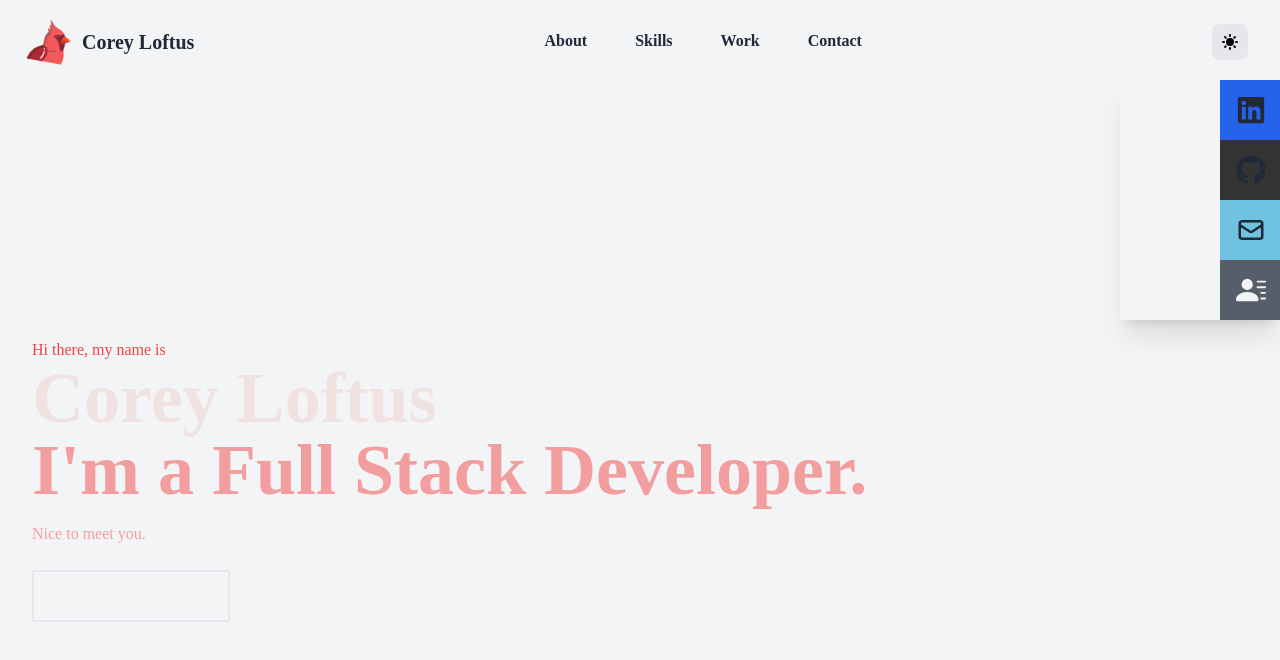
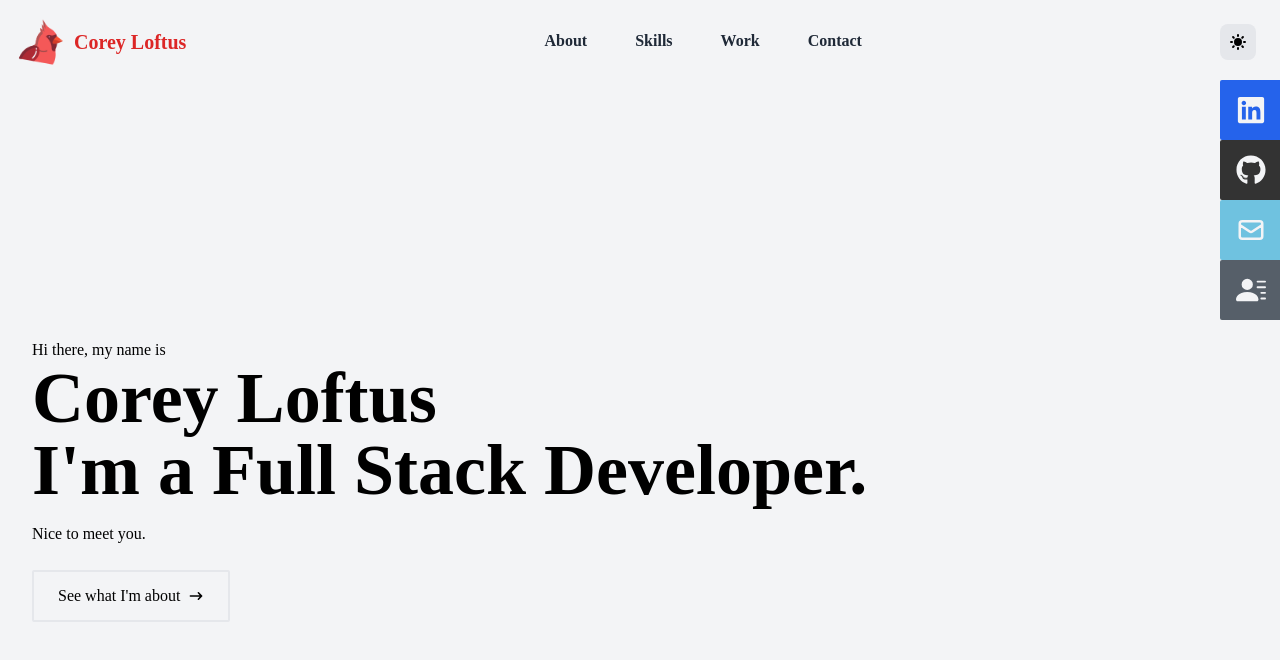
Before and after one commit to coreyloftus/personal-portfolio, a React (Create React App) app: page / in a window 1280 px wide. Shown: the top 660 px of the page. Built offline with nearby package versions, Linux system fonts and the light colour scheme.

Commit message:
Navbar -> dark mode styling started - social icons stay the same

```diff
--- a/src/components/App.js
+++ b/src/components/App.js
@@ -8,7 +8,8 @@ import Work from "./Work"
 
 function App() {
   return (
-    <div className="dark:bg-[#32171a] bg-gray-100">
+    <div className="dark:bg-gray-900 bg-gray-100">
+      <div className="dark:bg-red-900/40">
       <Navbar />
       <Home />
       <About />
@@ -17,6 +18,7 @@ function App() {
       <Contact />
       <Footer />
     </div>
+      </div>
   )
 }
 
--- a/src/components/Home.jsx
+++ b/src/components/Home.jsx
@@ -6,17 +6,17 @@ const Home = () => {
     <div name="home" className="h-screen">
       {/* container */}
       <div className="max-w-[1000px] h-full px-8 flex flex-col justify-center">
-        <p className="text-red-500">Hi there, my name is</p>
-        <h1 className="text-4xl sm:text-7xl font-bold text-[#f1e2e2]">
+        <p className="dark:text-red-500">Hi there, my name is</p>
+        <h1 className="text-4xl sm:text-7xl font-bold dark:text-[#f1e2e2]">
           Corey Loftus
         </h1>
-        <h2 className="text-4xl sm:text-7xl font-bold text-[#f29e9e]">
+        <h2 className="text-4xl sm:text-7xl font-bold dark:text-[#f29e9e]">
           I'm a Full Stack Developer.
         </h2>
-        <p className="text-[#f29e9e] py-4 max-w-700">Nice to meet you.</p>
+        <p className="dark:text-[#f29e9e] py-4 max-w-700">Nice to meet you.</p>
         <div>
           <Link to="about" smooth={true} duration={500}>
-            <button className="text-gray-100 rounded-sm group border-2 px-6 py-3 my-2 flex items-center hover:bg-red-500 hover:border-red-500">
+            <button className="dark:text-gray-100 rounded-sm group border-2 px-6 py-3 my-2 flex items-center hover:bg-red-500 hover:border-red-500">
               See what I'm about
               <span className="group-hover:rotate-90 duration-300">
                 <HiArrowNarrowRight className="ml-2" />{" "}
--- a/src/components/Navbar.jsx
+++ b/src/components/Navbar.jsx
@@ -18,7 +18,7 @@ const Navbar = () => {
   // }, [darkMode])
 
   return (
-    <div className="box-border top-0 w-screen p-2 px-4 font-bold text-gray-800 dark:text-gray-100 dark:bg-[#020202]">
+    <div className="box-border top-0 w-screen p-2 font-bold text-gray-800 dark:text-gray-100 dark:bg-[#020202]">
       <div className="flex items-center justify-between relative p-2 dark:bg-gray-800 rounded-lg">
         {/* logo image */}
         <Link
@@ -30,7 +30,7 @@ const Navbar = () => {
         >
           <div className="flex items-center">
             <img src={Logo} alt="Logo" style={{ width: "50px" }} />
-            <span className="px-2 text-xl font-bold dark:text-red-500">
+            <span className="px-2 text-xl font-bold text-red-600 dark:text-red-500">
               Corey Loftus
             </span>
           </div>
@@ -66,19 +66,21 @@ const Navbar = () => {
         {/* hamburger */}
         <div onClick={handleClick} className="md:hidden z-10 cursor-pointer">
           {!nav ? (
-            <FaBars size={40} className="text-gray-100" />
+            <FaBars size={40} className="dark:text-gray-100" />
           ) : (
-            <FaTimes size={40} className="text-gray-100" />
+            <FaTimes size={40} className="dark:text-gray-100" />
           )}
         </div>
       </div>
 
       {/* mobile menu */}
       {nav && (
-        <div className="mt-2 bg-[#32171a] z-30 relative">
-          <ul className={!nav ? "hidden" : "w-full mt-2"}>
+        <div className="mt-2 bg-gray-200 dark:bg-red-900/40 z-30 relative">
+          <ul className={!nav ? "hidden" : "w-full mt-2 p-2 text-center"}>
             <Link to="about" smooth={true} duration={500} onClick={handleClick}>
-              <li className="py-2 text-xl">About</li>
+              <li className="py-2 text-xl hover:bg-gray-300 dark:hover:bg-red-700 border-b-2 border-red-800/50">
+                About
+              </li>
             </Link>
             <Link
               to="skills"
@@ -86,10 +88,14 @@ const Navbar = () => {
               duration={500}
               onClick={handleClick}
             >
-              <li className="py-2 text-xl">Skills</li>
+              <li className="py-2 text-xl hover:bg-gray-300 dark:hover:bg-red-700 border-b-2 border-red-800/50">
+                Skills
+              </li>
             </Link>
             <Link to="work" smooth={true} duration={500} onClick={handleClick}>
-              <li className="py-2 text-xl">Work</li>
+              <li className="py-2 text-xl hover:bg-gray-300 dark:hover:bg-red-700 border-b-2 border-red-800/50">
+                Work
+              </li>
             </Link>
             <Link
               to="contact"
@@ -97,15 +103,17 @@ const Navbar = () => {
               duration={500}
               onClick={handleClick}
             >
-              <li className="py-2 text-xl">Contact</li>
+              <li className="py-2 text-xl hover:bg-gray-300 dark:hover:bg-red-700">
+                Contact
+              </li>
             </Link>
           </ul>
         </div>
       )}
       {/* Social Icons */}
-      <div className="hidden fixed lg:flex flex-col top-[10%] right-0 shadow-xl">
+      <div className="hidden fixed lg:flex flex-col top-[10%] right-0 text-gray-100">
         <ul>
-          <li className="w-[160px] h-[60px] flex justify-between items-center translate-x-[100px] hover:translate-x-[0px] duration-300 bg-blue-600">
+          <li className="w-[160px] h-[60px] flex justify-between items-center rounded-sm translate-x-[100px] hover:translate-x-[0px] duration-300 bg-blue-600">
             <a
               className="flex justify-between items-center w-full"
               href="https://www.linkedin.com/in/corey-loftus/"
@@ -116,7 +124,7 @@ const Navbar = () => {
               <span>Linkedin </span>
             </a>
           </li>
-          <li className="w-[160px] h-[60px] flex justify-between items-center translate-x-[100px] hover:translate-x-[0px] duration-300 bg-[#333333]">
+          <li className="w-[160px] h-[60px] flex justify-between items-center rounded-sm translate-x-[100px] hover:translate-x-[0px] duration-300 bg-[#333333]">
             <a
               className="flex justify-between items-center w-full"
               href="https://github.com/coreyloftus"
@@ -128,7 +136,7 @@ const Navbar = () => {
             </a>
           </li>
 
-          <li className="w-[160px] h-[60px] flex justify-between items-center translate-x-[100px] hover:translate-x-[0px] duration-300 bg-[#6fc2e0]">
+          <li className="w-[160px] h-[60px] flex justify-between items-center rounded-sm translate-x-[100px] hover:translate-x-[0px] duration-300 bg-[#6fc2e0]">
             <a
               className="flex justify-between items-center w-full"
               href="mailto:coreyloftus@gmail.com"
@@ -138,9 +146,9 @@ const Navbar = () => {
             </a>
           </li>
 
-          <li className="w-[160px] h-[60px] flex justify-between items-center translate-x-[100px] hover:translate-x-[0px] duration-300 bg-[#565f69]">
+          <li className="w-[160px] h-[60px] flex justify-between items-center rounded-sm translate-x-[100px] hover:translate-x-[0px] duration-300 bg-[#565f69]">
             <a
-              className="flex justify-between items-center w-full text-gray-100"
+              className="flex justify-between items-center w-full"
               href={resume}
               download
             >
```
